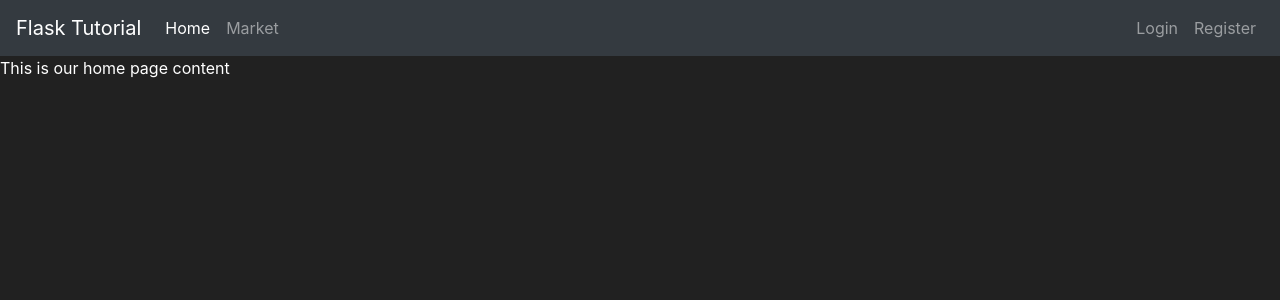
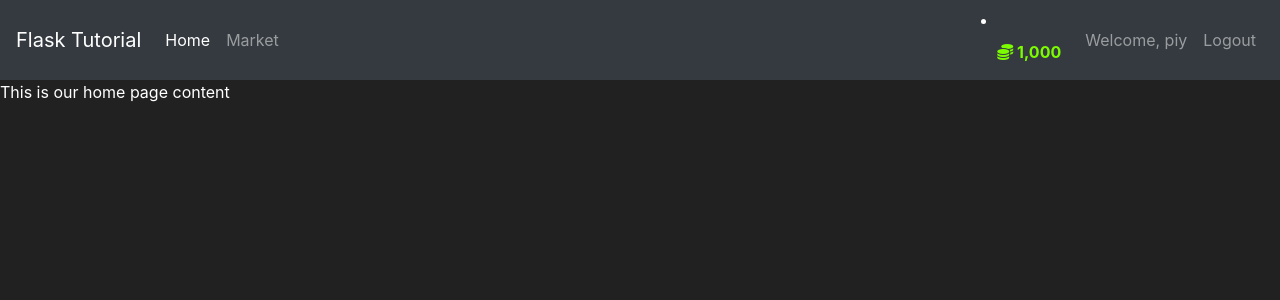
Before and after one commit to piyushrj100/FlaskApp, a Flask app: page / in a window 1280 px wide. Shown: the top 300 px of the page. Run offline with Flask 2, Linux system fonts and the light colour scheme; a user stored in the database is signed in; some libraries are stand-ins or nearby versions.

Commit message:
modified

```diff
--- a/market/models.py
+++ b/market/models.py
@@ -15,6 +15,14 @@ class User(db.Model,UserMixin):
     password_hash = db.Column(db.String(length=60), nullable=False)
     budget = db.Column(db.Integer(), nullable=False, default=1000)
     items = db.relationship('Item', backref='owned_user', lazy=True)
+
+    @property
+    def prettier_budget(self) :
+        if len(str(self.budget)) >=4 :
+            return f'{str(self.budget)[: -3]},{str(self.budget)[-3:]}'
+        else :
+            return f"{self.budget}$"
+
 
     @property
     def password(self) :
--- a/market/templates/base.html
+++ b/market/templates/base.html
@@ -29,6 +29,26 @@
                     <a class="nav-link" href="{{ url_for('market_page') }}">Market</a>
                 </li>
             </ul>
+
+            {% if current_user.is_authenticated %}
+
+            <li class="nav-item">
+                <a class="nav-link" style="color:lawngreen; font-weight:bold">
+                    <i class="fas fa-coins"></i>
+                    {{ current_user.prettier_budget }}
+                </a>
+            </li>
+            <ul class="navbar-nav">
+                <li class="nav-item">
+                    <a class="nav-link">
+                        Welcome, {{ current_user.username }}</a>
+                </li>
+                <li class="nav-item">
+                    <a class="nav-link" href="#">Logout</a>
+                </li>
+            </ul>
+
+            {% else %}
             <ul class="navbar-nav">
                 <li class="nav-item">
                     <a class="nav-link" href="{{ url_for('login_page') }}">Login</a>
@@ -37,6 +57,8 @@
                     <a class="nav-link" href="{{ url_for('register_page') }}">Register</a>
                 </li>
             </ul>
+            {% endif  %}
+
         </div>
       </nav>
       {% with messages = get_flashed_messages(with_categories=true) %}
```
